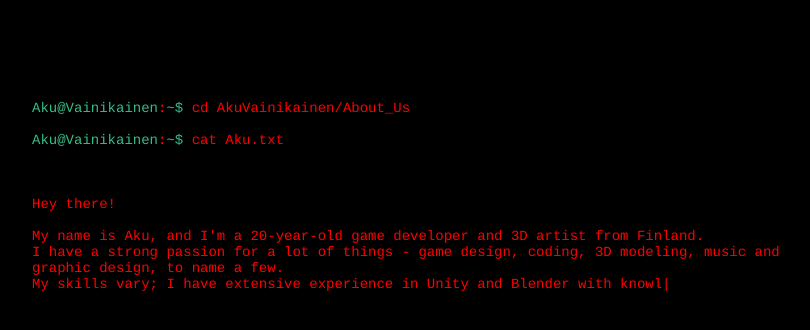
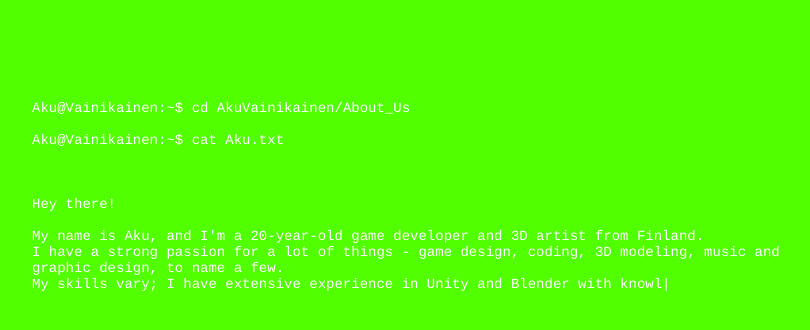
Before and after one commit to AkuVainikainen/AkuVainikainen.github.io, a plain HTML site: page index.html in a window 1280 px wide. Shown: the whole page, without its empty margins (233-1043 px from the left). Drawn offline with nearby package versions, Linux system fonts and the light colour scheme.

Commit message:
Update index.css

```diff
--- a/index.css
+++ b/index.css
@@ -1,34 +1,34 @@
 :root {
-	background-color: #000;
+	background-color: #51ff00;
 }
 
 body {
-	background-color: #000;
+	background-color: #51ff00;
 }
 
 #console {
 	font-family: Courier, monospace;
-	color: #ff0000;
+	color: #ffffff;
 	width: 750px;
 	margin: 100px auto 0;
 	font-size: 14px;
 }
 
 a {
-	color: #36bc88;
+	color: #ffffff;
 	text-decoration: none;
 }
 
 #a {
-	color: #36bc88;
+	color: #ffffff;
 }
 
 #c {
-	color: #36bc88;
+	color: #ffffff;
 }
 
 #b {
-	color: #36bc88;
+	color: #ffffff;
 }
 
 #k {
@@ -36,11 +36,11 @@ a {
 }
 
 #op {
-	color: #36bc88;
+	color: #ffffff;
 }
 
 @keyframes change {
-	0% { color: #36bc88; }
-	50% { color: #36bc88; }
-	99% { color: #36bc88; }
+	0% { color: #ffffff; }
+	50% { color: #ffffff; }
+	99% { color: #ffffff; }
 }
```
